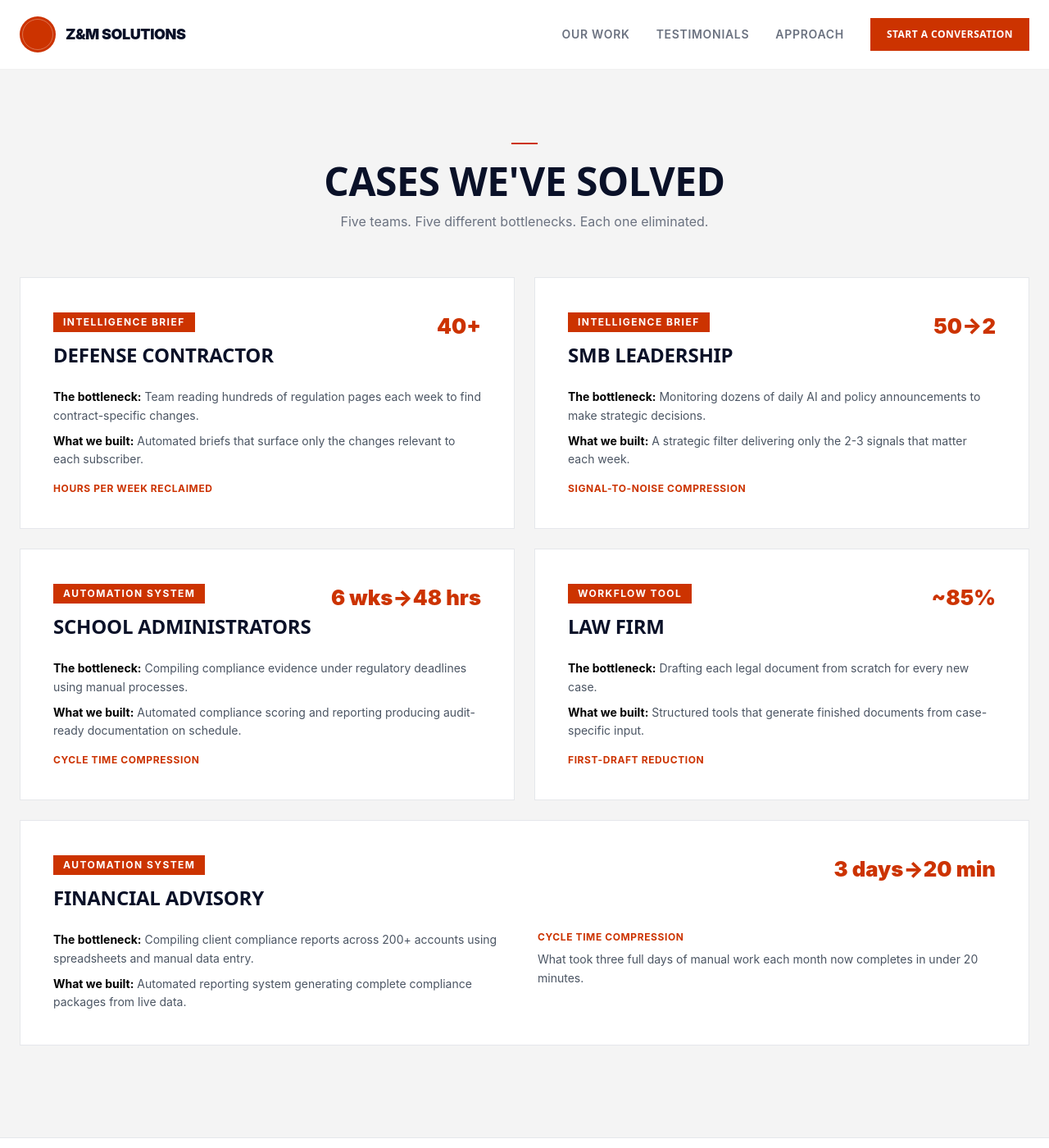
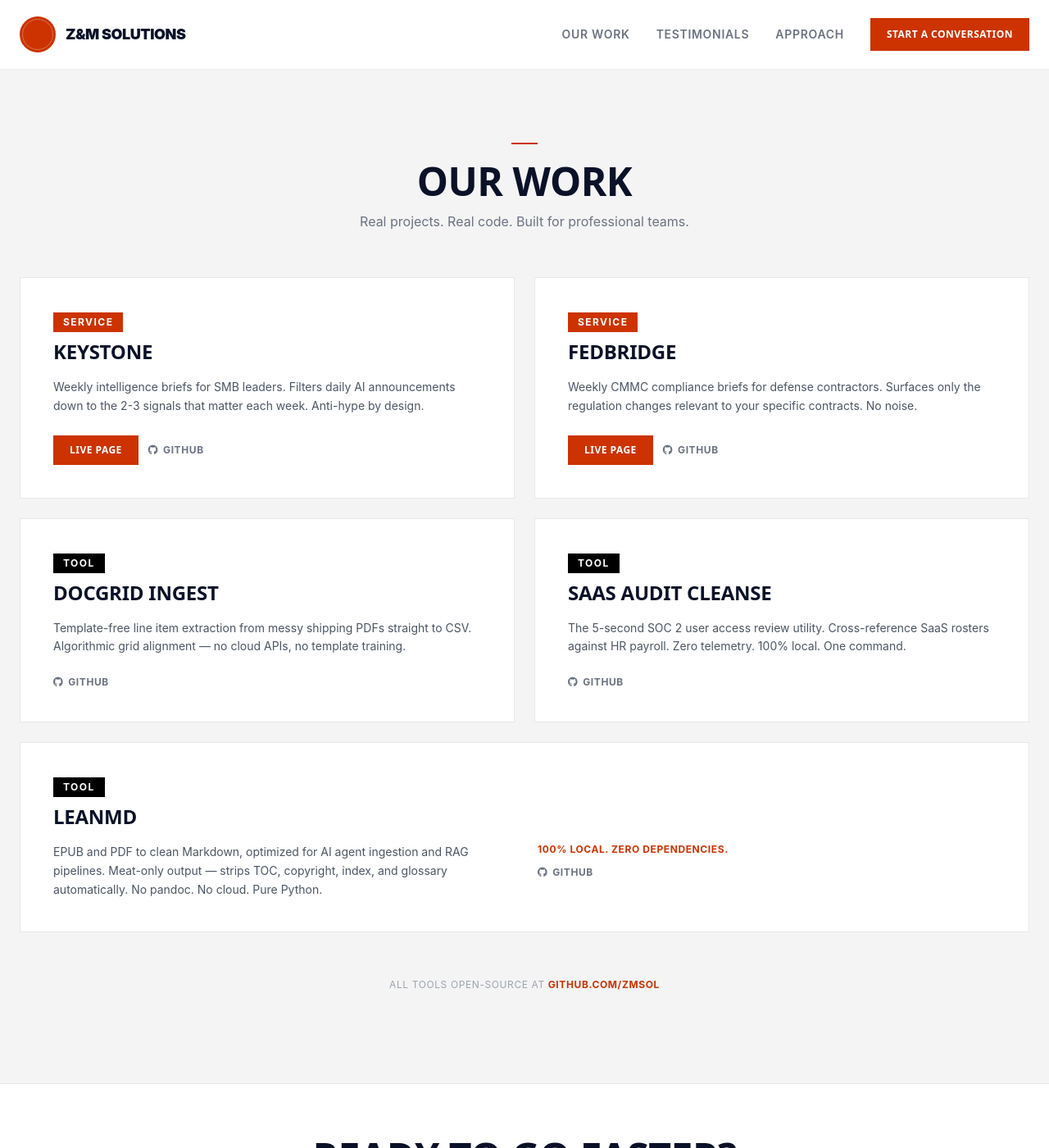
Before and after one commit to zmsol/zmsol.github.io, a Jekyll site: the page index.html, which Jekyll copies as it is, in a window 1280 px wide and 1400 px high, scrolled down 1679 px. Shown: the whole window at 82% size. Built offline with Jekyll 4.4.1, drawn with Linux system fonts in a browser that asks for light colours; nearby versions of some CDN libraries.

Commit message:
Replace anonymous case studies with 5 real project cards (Keystone, FedBridge, DocGrid, SaaS Audit, leanmd) + GitHub links + built-in-public footer

```diff
--- a/index.html
+++ b/index.html
@@ -186,87 +186,98 @@
         </div>
     </section>
 
-    <!-- Cases / Results -->
+    <!-- Projects / Our Work -->
     <section id="work" class="bg-[var(--zm-off-white)] py-16 md:py-28">
         <div class="max-w-7xl mx-auto px-6">
             <div class="text-center mb-6">
                 <span class="w-8 h-[2px] bg-[var(--zm-orange)] mx-auto mb-5" style="display:block;"></span>
-                <h2 class="section-headline font-black text-[var(--zm-blue)]">Cases We've Solved</h2>
-                <p class="text-gray-500 mt-3 text-sm md:text-base max-w-lg mx-auto">Five teams. Five different bottlenecks. Each one eliminated.</p>
+                <h2 class="section-headline font-black text-[var(--zm-blue)]">Our Work</h2>
+                <p class="text-gray-500 mt-3 text-sm md:text-base max-w-lg mx-auto">Real projects. Real code. Built for professional teams.</p>
             </div>
 
             <div class="grid md:grid-cols-2 gap-4 md:gap-6 mt-10 md:mt-14">
+                <!-- Keystone -->
                 <div class="bg-white border border-[var(--zm-border)] p-6 md:p-10 hover:border-[var(--zm-orange)] transition-colors">
-                    <div class="flex items-start justify-between mb-4 md:mb-6 gap-4">
+                    <div class="flex items-start justify-between mb-4 gap-4">
                         <div>
-                            <span class="text-[10px] md:text-xs font-bold uppercase tracking-[0.12em] text-white bg-[var(--zm-orange)] px-2.5 py-1 md:px-3 md:py-1 inline-block">Intelligence Brief</span>
-                            <h3 class="text-xl md:text-2xl font-black text-[var(--zm-blue)] mt-2 md:mt-3">Defense Contractor</h3>
+                            <span class="text-[10px] md:text-xs font-bold uppercase tracking-[0.12em] text-white bg-[var(--zm-orange)] px-2.5 py-1 md:px-3 md:py-1 inline-block">Service</span>
+                            <h3 class="text-xl md:text-2xl font-black text-[var(--zm-blue)] mt-2">Keystone</h3>
                         </div>
-                        <span class="stat-lg text-[var(--zm-orange)] whitespace-nowrap font-black case-stat">40+</span>
                     </div>
-                    <p class="text-gray-600 leading-relaxed text-sm"><strong class="text-black">The bottleneck:</strong> Team reading hundreds of regulation pages each week to find contract-specific changes.</p>
-                    <p class="text-gray-600 leading-relaxed text-sm mt-2"><strong class="text-black">What we built:</strong> Automated briefs that surface only the changes relevant to each subscriber.</p>
-                    <p class="text-[var(--zm-orange)] font-bold text-xs uppercase tracking-wider mt-3 md:mt-4">Hours per week reclaimed</p>
+                    <p class="text-gray-600 leading-relaxed text-sm">Weekly intelligence briefs for SMB leaders. Filters daily AI announcements down to the 2-3 signals that matter each week. Anti-hype by design.</p>
+                    <div class="flex gap-3 mt-4 md:mt-6">
+                        <a href="https://zmsol.github.io/keystone-brief/" class="btn-primary text-[10px] md:text-xs px-4 py-2 md:px-5 md:py-2.5">Live Page</a>
+                        <a href="https://github.com/zmsol/keystone-brief" class="inline-flex items-center gap-1.5 text-xs font-bold uppercase tracking-wider text-gray-500 hover:text-[var(--zm-orange)] transition-colors"><i class="fa-brands fa-github"></i> GitHub</a>
+                    </div>
                 </div>
 
+                <!-- FedBridge -->
                 <div class="bg-white border border-[var(--zm-border)] p-6 md:p-10 hover:border-[var(--zm-orange)] transition-colors">
-                    <div class="flex items-start justify-between mb-4 md:mb-6 gap-4">
+                    <div class="flex items-start justify-between mb-4 gap-4">
                         <div>
-                            <span class="text-[10px] md:text-xs font-bold uppercase tracking-[0.12em] text-white bg-[var(--zm-orange)] px-2.5 py-1 md:px-3 md:py-1 inline-block">Intelligence Brief</span>
-                            <h3 class="text-xl md:text-2xl font-black text-[var(--zm-blue)] mt-2 md:mt-3">SMB Leadership</h3>
+                            <span class="text-[10px] md:text-xs font-bold uppercase tracking-[0.12em] text-white bg-[var(--zm-orange)] px-2.5 py-1 md:px-3 md:py-1 inline-block">Service</span>
+                            <h3 class="text-xl md:text-2xl font-black text-[var(--zm-blue)] mt-2">FedBridge</h3>
                         </div>
-                        <span class="stat-lg text-[var(--zm-orange)] whitespace-nowrap font-black case-stat">50→2</span>
                     </div>
-                    <p class="text-gray-600 leading-relaxed text-sm"><strong class="text-black">The bottleneck:</strong> Monitoring dozens of daily AI and policy announcements to make strategic decisions.</p>
-                    <p class="text-gray-600 leading-relaxed text-sm mt-2"><strong class="text-black">What we built:</strong> A strategic filter delivering only the 2-3 signals that matter each week.</p>
-                    <p class="text-[var(--zm-orange)] font-bold text-xs uppercase tracking-wider mt-3 md:mt-4">Signal-to-noise compression</p>
+                    <p class="text-gray-600 leading-relaxed text-sm">Weekly CMMC compliance briefs for defense contractors. Surfaces only the regulation changes relevant to your specific contracts. No noise.</p>
+                    <div class="flex gap-3 mt-4 md:mt-6">
+                        <a href="https://zmsol.github.io/fedbridge/" class="btn-primary text-[10px] md:text-xs px-4 py-2 md:px-5 md:py-2.5">Live Page</a>
+                        <a href="https://github.com/zmsol/fedbridge" class="inline-flex items-center gap-1.5 text-xs font-bold uppercase tracking-wider text-gray-500 hover:text-[var(--zm-orange)] transition-colors"><i class="fa-brands fa-github"></i> GitHub</a>
+                    </div>
                 </div>
 
+                <!-- DocGrid Ingest -->
                 <div class="bg-white border border-[var(--zm-border)] p-6 md:p-10 hover:border-[var(--zm-orange)] transition-colors">
-                    <div class="flex items-start justify-between mb-4 md:mb-6 gap-4">
+                    <div class="flex items-start justify-between mb-4 gap-4">
                         <div>
-                            <span class="text-[10px] md:text-xs font-bold uppercase tracking-[0.12em] text-white bg-[var(--zm-orange)] px-2.5 py-1 md:px-3 md:py-1 inline-block">Automation System</span>
-                            <h3 class="text-xl md:text-2xl font-black text-[var(--zm-blue)] mt-2 md:mt-3">School Administrators</h3>
+                            <span class="text-[10px] md:text-xs font-bold uppercase tracking-[0.12em] text-white bg-black px-2.5 py-1 md:px-3 md:py-1 inline-block">Tool</span>
+                            <h3 class="text-xl md:text-2xl font-black text-[var(--zm-blue)] mt-2">DocGrid Ingest</h3>
                         </div>
-                        <span class="stat-lg text-[var(--zm-orange)] whitespace-nowrap font-black case-stat">6 wks→48 hrs</span>
                     </div>
-                    <p class="text-gray-600 leading-relaxed text-sm"><strong class="text-black">The bottleneck:</strong> Compiling compliance evidence under regulatory deadlines using manual processes.</p>
-                    <p class="text-gray-600 leading-relaxed text-sm mt-2"><strong class="text-black">What we built:</strong> Automated compliance scoring and reporting producing audit-ready documentation on schedule.</p>
-                    <p class="text-[var(--zm-orange)] font-bold text-xs uppercase tracking-wider mt-3 md:mt-4">Cycle time compression</p>
+                    <p class="text-gray-600 leading-relaxed text-sm">Template-free line item extraction from messy shipping PDFs straight to CSV. Algorithmic grid alignment — no cloud APIs, no template training.</p>
+                    <div class="flex gap-3 mt-4 md:mt-6">
+                        <a href="https://github.com/zmsol/docgrid-ingest" class="inline-flex items-center gap-1.5 text-xs font-bold uppercase tracking-wider text-gray-500 hover:text-[var(--zm-orange)] transition-colors"><i class="fa-brands fa-github"></i> GitHub</a>
+                    </div>
                 </div>
 
+                <!-- SaaS Audit Cleanse -->
                 <div class="bg-white border border-[var(--zm-border)] p-6 md:p-10 hover:border-[var(--zm-orange)] transition-colors">
-                    <div class="flex items-start justify-between mb-4 md:mb-6 gap-4">
+                    <div class="flex items-start justify-between mb-4 gap-4">
                         <div>
-                            <span class="text-[10px] md:text-xs font-bold uppercase tracking-[0.12em] text-white bg-[var(--zm-orange)] px-2.5 py-1 md:px-3 md:py-1 inline-block">Workflow Tool</span>
-                            <h3 class="text-xl md:text-2xl font-black text-[var(--zm-blue)] mt-2 md:mt-3">Law Firm</h3>
+                            <span class="text-[10px] md:text-xs font-bold uppercase tracking-[0.12em] text-white bg-black px-2.5 py-1 md:px-3 md:py-1 inline-block">Tool</span>
+                            <h3 class="text-xl md:text-2xl font-black text-[var(--zm-blue)] mt-2">SaaS Audit Cleanse</h3>
                         </div>
-                        <span class="stat-lg text-[var(--zm-orange)] whitespace-nowrap font-black case-stat">~85%</span>
                     </div>
-                    <p class="text-gray-600 leading-relaxed text-sm"><strong class="text-black">The bottleneck:</strong> Drafting each legal document from scratch for every new case.</p>
-                    <p class="text-gray-600 leading-relaxed text-sm mt-2"><strong class="text-black">What we built:</strong> Structured tools that generate finished documents from case-specific input.</p>
-                    <p class="text-[var(--zm-orange)] font-bold text-xs uppercase tracking-wider mt-3 md:mt-4">First-draft reduction</p>
+                    <p class="text-gray-600 leading-relaxed text-sm">The 5-second SOC 2 user access review utility. Cross-reference SaaS rosters against HR payroll. Zero telemetry. 100% local. One command.</p>
+                    <div class="flex gap-3 mt-4 md:mt-6">
+                        <a href="https://github.com/zmsol/saas-audit-cleanse" class="inline-flex items-center gap-1.5 text-xs font-bold uppercase tracking-wider text-gray-500 hover:text-[var(--zm-orange)] transition-colors"><i class="fa-brands fa-github"></i> GitHub</a>
+                    </div>
                 </div>
             </div>
 
+            <!-- leanmd - full width -->
             <div class="bg-white border border-[var(--zm-border)] p-6 md:p-10 mt-4 md:mt-6 hover:border-[var(--zm-orange)] transition-colors">
-                <div class="flex items-start justify-between mb-4 md:mb-6 gap-4">
+                <div class="flex items-start justify-between mb-4 gap-4">
                     <div>
-                        <span class="text-[10px] md:text-xs font-bold uppercase tracking-[0.12em] text-white bg-[var(--zm-orange)] px-2.5 py-1 md:px-3 md:py-1 inline-block">Automation System</span>
-                        <h3 class="text-xl md:text-2xl font-black text-[var(--zm-blue)] mt-2 md:mt-3">Financial Advisory</h3>
+                        <span class="text-[10px] md:text-xs font-bold uppercase tracking-[0.12em] text-white bg-black px-2.5 py-1 md:px-3 md:py-1 inline-block">Tool</span>
+                        <h3 class="text-xl md:text-2xl font-black text-[var(--zm-blue)] mt-2">leanmd</h3>
                     </div>
-                    <span class="stat-lg text-[var(--zm-orange)] whitespace-nowrap font-black case-stat">3 days→20 min</span>
                 </div>
                 <div class="md:grid md:grid-cols-2 md:gap-8">
                     <div>
-                        <p class="text-gray-600 leading-relaxed text-sm"><strong class="text-black">The bottleneck:</strong> Compiling client compliance reports across 200+ accounts using spreadsheets and manual data entry.</p>
-                        <p class="text-gray-600 leading-relaxed text-sm mt-2"><strong class="text-black">What we built:</strong> Automated reporting system generating complete compliance packages from live data.</p>
+                        <p class="text-gray-600 leading-relaxed text-sm">EPUB and PDF to clean Markdown, optimized for AI agent ingestion and RAG pipelines. Meat-only output — strips TOC, copyright, index, and glossary automatically. No pandoc. No cloud. Pure Python.</p>
                     </div>
                     <div class="mt-4 md:mt-0">
-                        <p class="text-[var(--zm-orange)] font-bold text-xs uppercase tracking-wider mb-2">Cycle time compression</p>
-                        <p class="text-gray-600 leading-relaxed text-sm">What took three full days of manual work each month now completes in under 20 minutes.</p>
+                        <p class="text-[var(--zm-orange)] font-bold text-xs uppercase tracking-wider mb-2">100% local. Zero dependencies.</p>
+                        <div class="flex gap-3 mt-3">
+                            <a href="https://github.com/zmsol/leanmd" class="inline-flex items-center gap-1.5 text-xs font-bold uppercase tracking-wider text-gray-500 hover:text-[var(--zm-orange)] transition-colors"><i class="fa-brands fa-github"></i> GitHub</a>
+                        </div>
                     </div>
                 </div>
+            </div>
+
+            <div class="text-center mt-10 md:mt-14">
+                <p class="text-gray-400 text-xs uppercase tracking-wider">All tools open-source at <a href="https://github.com/zmsol" class="text-[var(--zm-orange)] font-bold hover:text-black transition-colors">github.com/zmsol</a></p>
             </div>
         </div>
     </section>
```
